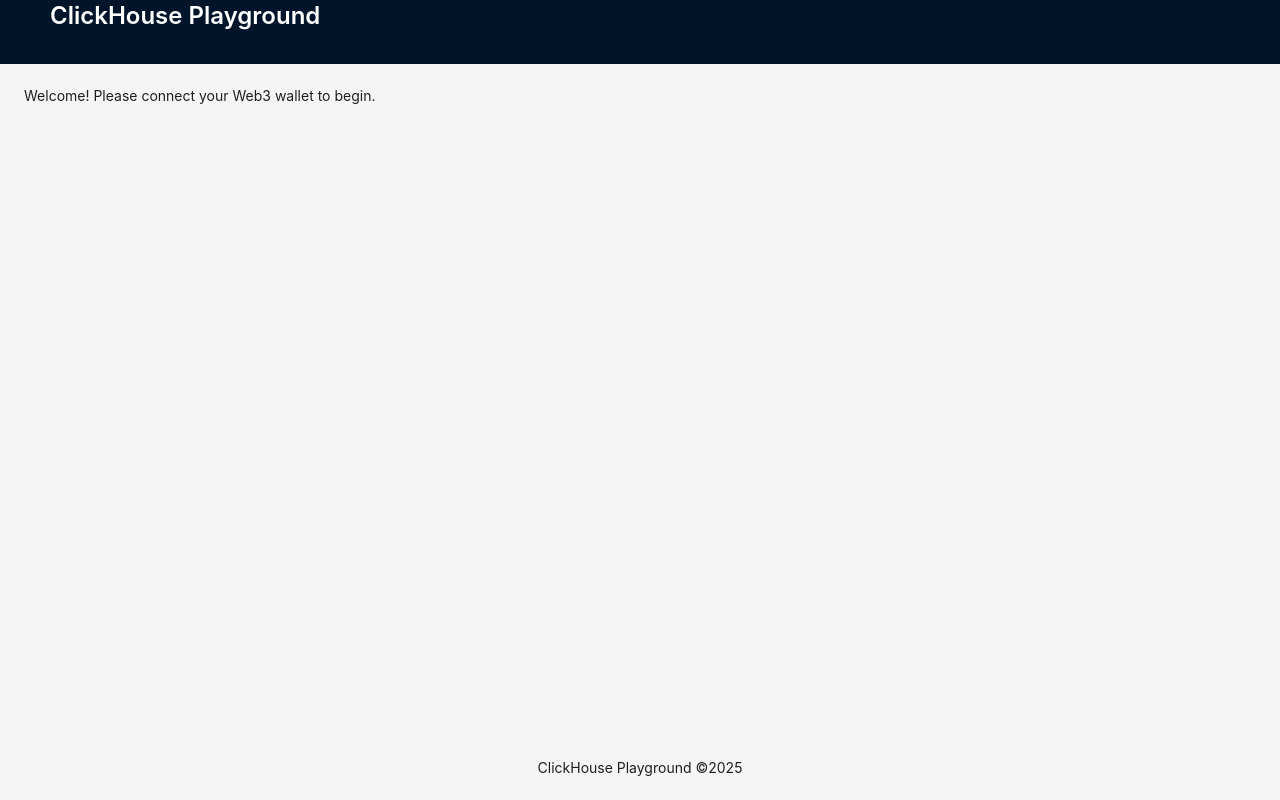
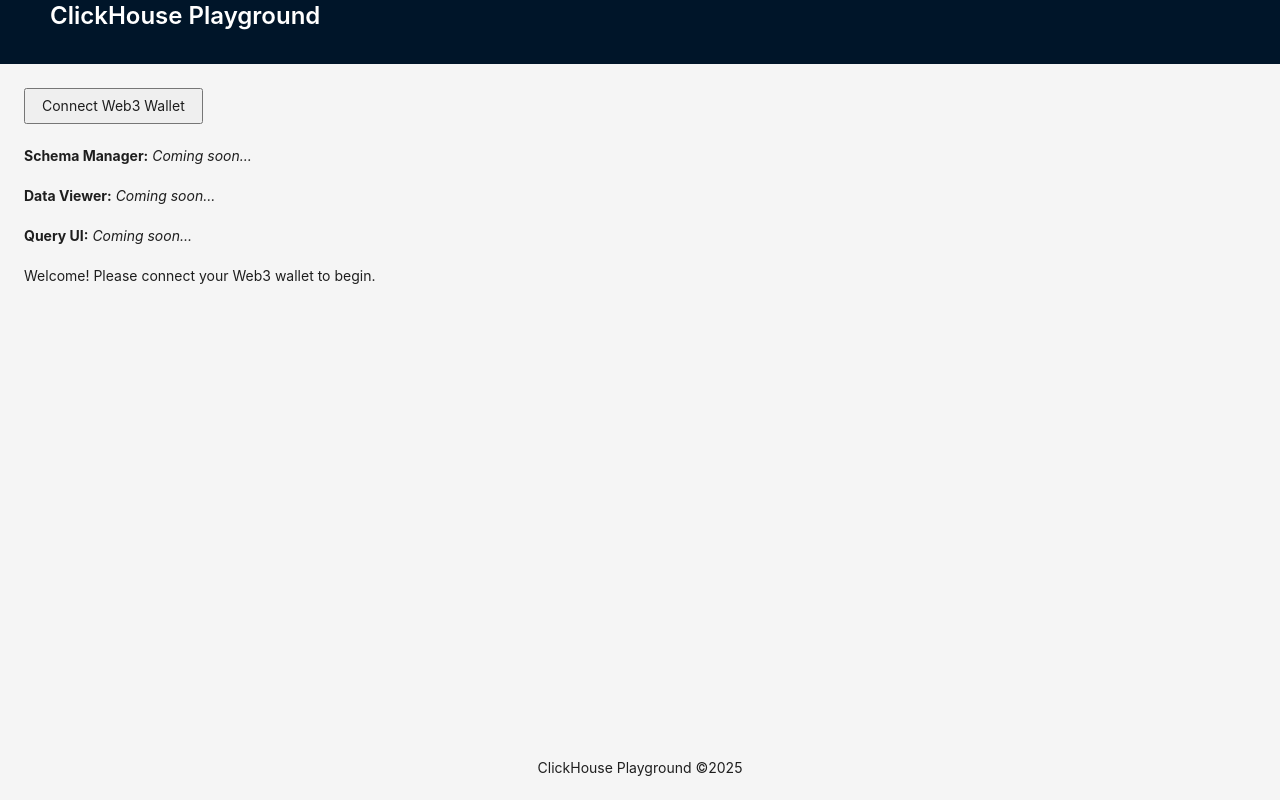
Before and after one commit to g8d3/p1, a React (Create React App) app in the folder s6-ch-backtest/2025-jun-25/frontend/: page / in a window 1280 px wide. Built offline with nearby package versions, Linux system fonts and the light colour scheme.

Commit message:
Jun 25, 2025, 1:21 PM

```diff
--- a/s6-ch-backtest/2025-jun-25/frontend/src/App.js
+++ b/s6-ch-backtest/2025-jun-25/frontend/src/App.js
@@ -14,7 +14,20 @@ function App() {
         </Title>
       </Header>
       <Content style={{ padding: 24 }}>
-        {/* TODO: Add Web3 Auth, Connection Manager, Schema/Data/Query UI */}
+        {/* Web3 Auth, Connection Manager, Schema/Data/Query UI */}
+        {/* Placeholder components for future implementation */}
+        <div style={{ marginBottom: 24 }}>
+          <button style={{ padding: "8px 16px" }}>Connect Web3 Wallet</button>
+        </div>
+        <div style={{ marginBottom: 24 }}>
+          <strong>Schema Manager:</strong> <em>Coming soon...</em>
+        </div>
+        <div style={{ marginBottom: 24 }}>
+          <strong>Data Viewer:</strong> <em>Coming soon...</em>
+        </div>
+        <div style={{ marginBottom: 24 }}>
+          <strong>Query UI:</strong> <em>Coming soon...</em>
+        </div>
         <p>Welcome! Please connect your Web3 wallet to begin.</p>
       </Content>
       <Footer style={{ textAlign: "center" }}>
```
